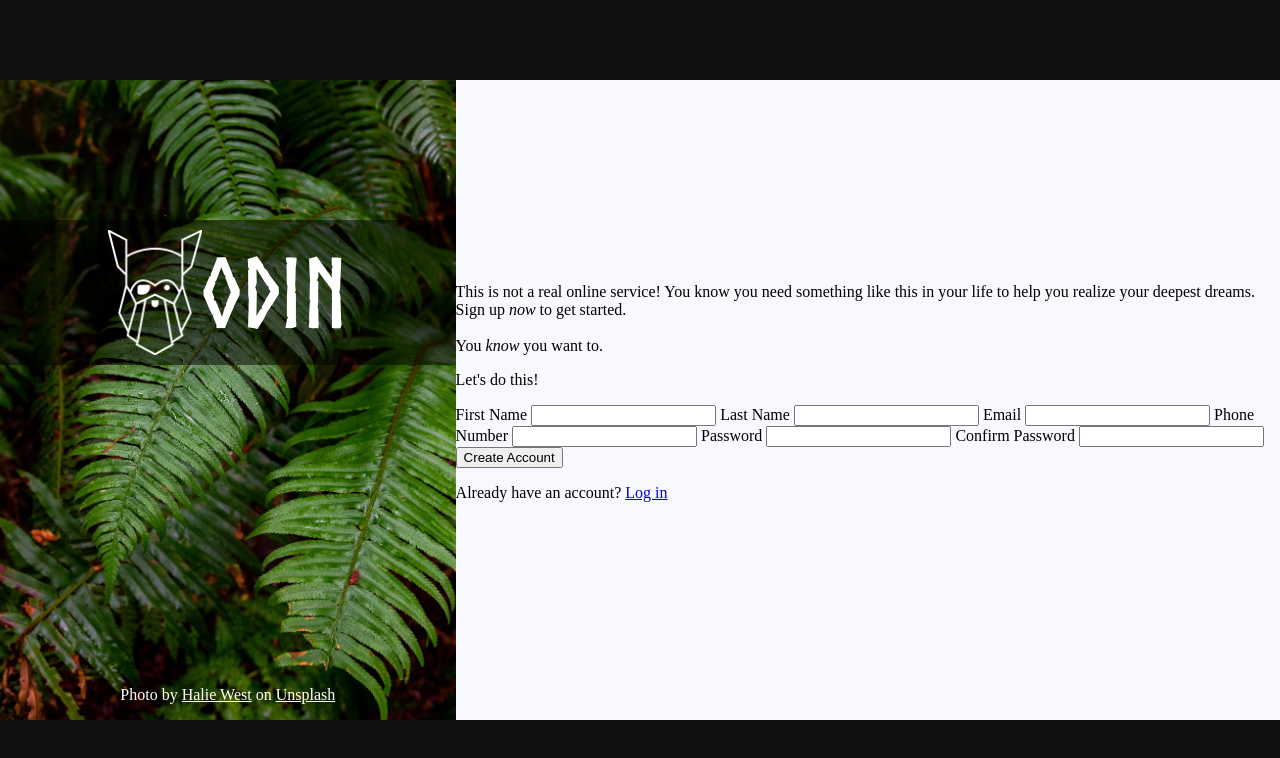
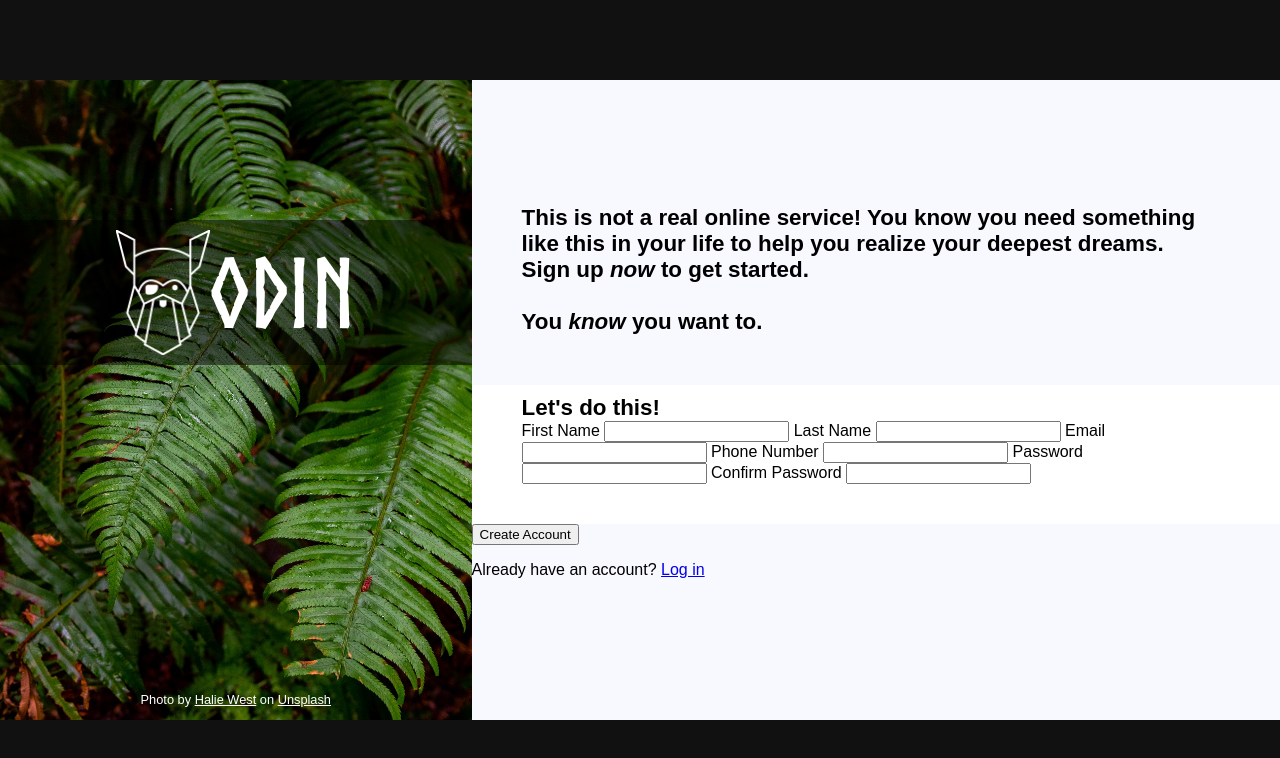
Before and after one commit to T-Pederson/sign-up-form, a plain HTML site: page index.html in a window 1280 px wide. Drawn offline with Linux system fonts and the light colour scheme.

Commit message:
Add CSS to header

```diff
--- a/styles.css
+++ b/styles.css
@@ -10,6 +10,7 @@ body {
     height: 100vh;
     align-items: center;
     justify-content: center;
+    font-family: Arial, Helvetica, sans-serif;
 }
 
 .hero {
@@ -42,6 +43,7 @@ body {
 
 .credits {
     text-align: center;
+    font-size: .8rem;
 }
 
 .credits a {
@@ -51,12 +53,29 @@ body {
 .content {
     background-color: #f8f8ff;
     height: 80vh;
-    width: 950px;
+    width: 900px;
     display: flex;
     flex-direction: column;
     justify-content: center;
 }
 
+.header {
+    padding: 0 6vw 50px 50px;
+    font-size: 1.4rem;
+    font-weight: bold;
+}
+
 .header p {
     margin: 0;
 }
+
+.form {
+    background-color: white;
+    padding: 10px 100px 40px 50px;
+}
+
+.form p {
+    margin: 0;
+    font-size: 1.4rem;
+    font-weight: bold;
+}
```
